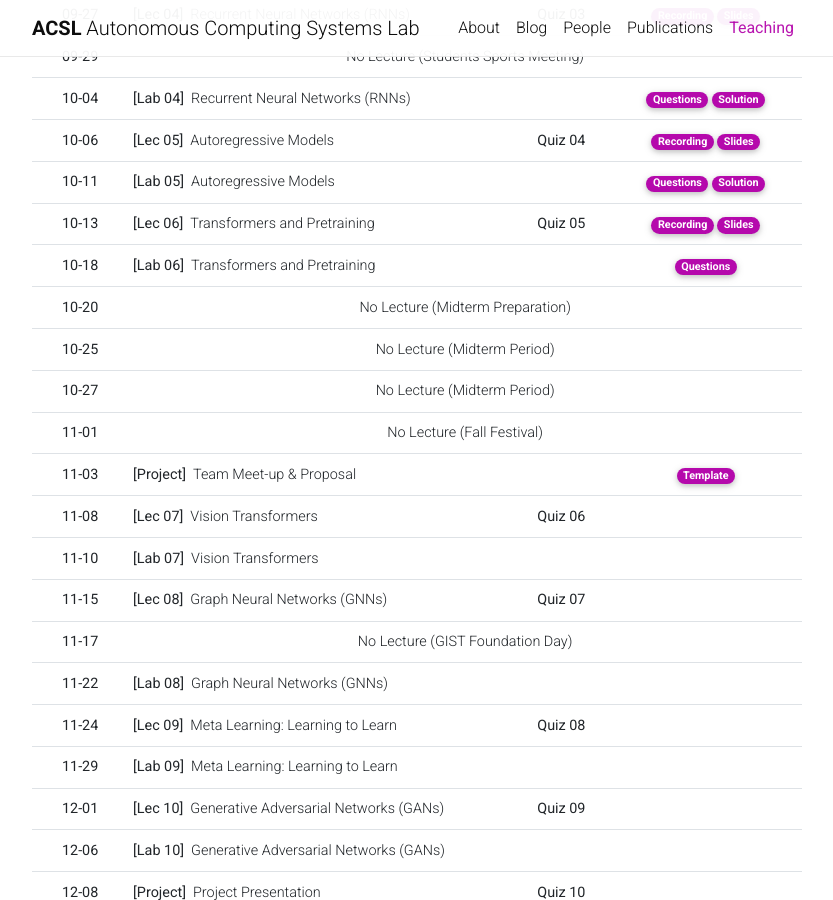
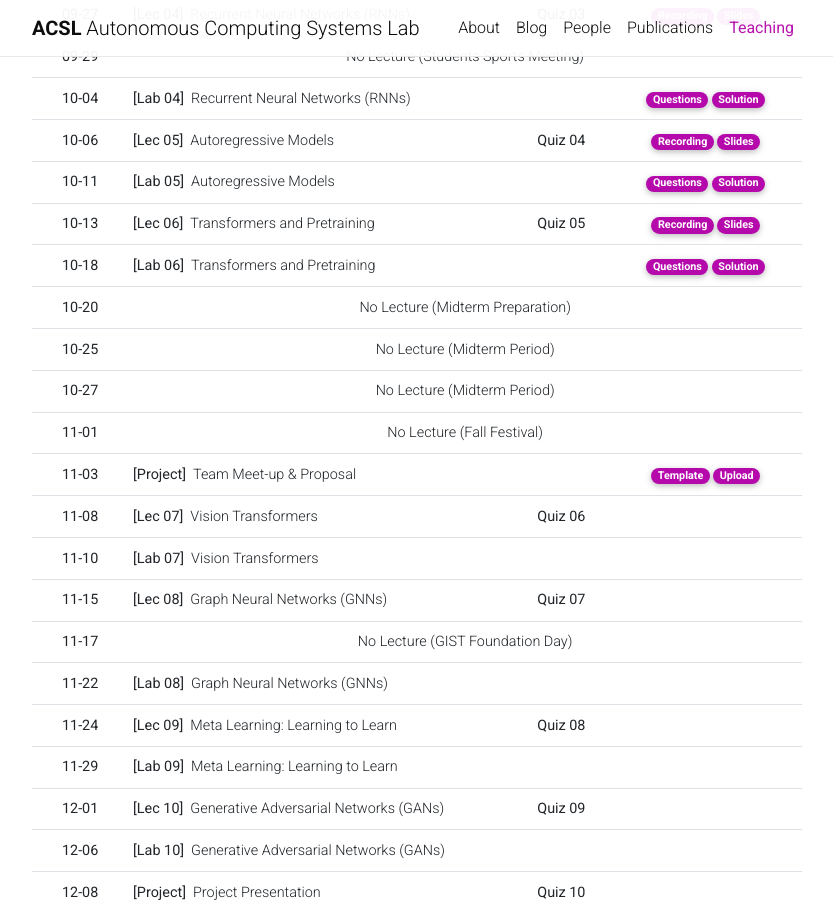
Before and after one commit to Uehwan/Uehwan.github.io, a Jekyll site: the page built from _teaching/aiexplab22fall.md, in a window 1280 px wide and 900 px high, scrolled down 1464 px. Shown: the whole window, without its empty margins (223-1056 px from the left). Built offline with Jekyll 4.4.1, drawn with Linux system fonts in a browser that asks for light colours; nearby versions of some CDN libraries; comment, search, counter and statistics services are not loaded; a style sheet for code colours, icons or effects is not loaded.

Commit message:
lab06 sol

```diff
--- a/_teaching/aiexplab22fall.md
+++ b/_teaching/aiexplab22fall.md
@@ -172,7 +172,7 @@
       <td></td>
       <td>
         <a href="https://colab.research.google.com/drive/1lCI-Z-l85NJf68pMfF94EIQDkTjtEdMT?usp=sharing" target="_blank" class="badge badge-pill" style="background-color:#B509AC;">Questions</a>
-        <!--a href="#" target="_blank" class="badge badge-pill" style="background-color:#B509AC;">Solution</a-->
+        <a href="https://colab.research.google.com/drive/1rhW7_-XxyHn_tRilRwRHWOTlBJ3LNcvj?usp=sharing" target="_blank" class="badge badge-pill" style="background-color:#B509AC;">Solution</a>
       </td>
     </tr>
     <tr style="border-bottom: 1.5px solid lightgrey;">
@@ -197,7 +197,7 @@
       <td></td>
       <td>
         <a href="https://docs.google.com/document/d/1Lp6Md8KaKkhFz6f30LzNFZet8xp9r6muzRhb3BDSpRg/edit?usp=sharing" target="_blank" class="badge badge-pill" style="background-color:#B509AC;">Template</a>
-        <!--a href="https://drive.google.com/drive/folders/1RS8-tlGrvDl8JxO4p8HMLUaNGPdc26qJ?usp=sharing" target="_blank" class="badge badge-pill" style="background-color:#B509AC;">Upload</a-->
+        <a href="https://drive.google.com/drive/folders/1RS8-tlGrvDl8JxO4p8HMLUaNGPdc26qJ?usp=sharing" target="_blank" class="badge badge-pill" style="background-color:#B509AC;">Upload</a>
       </td>
     </tr>
     <tr>
```
